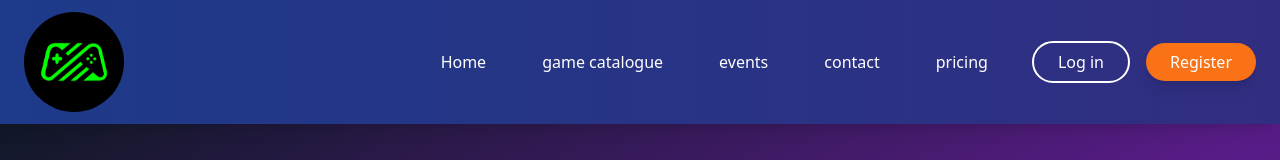
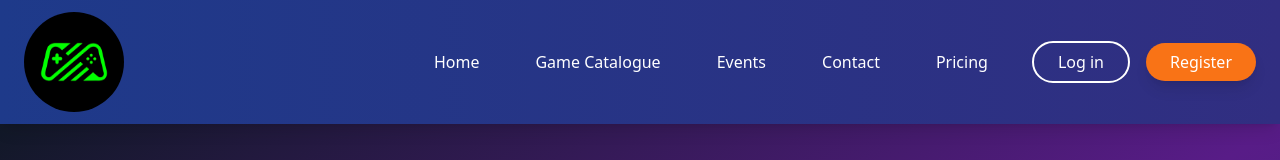
Before and after one commit to PankajPt/Gaming-Cafe-FrontEnd, a React (Vite) app: page /login in a window 1280 px wide. Shown: the top 160 px of the page. Built offline with nearby package versions, Linux system fonts and the light colour scheme.

Commit message:
cosmatic changes

```diff
--- a/src/components/Footer/Footer.jsx
+++ b/src/components/Footer/Footer.jsx
@@ -22,7 +22,7 @@ export default function Footer() {
                                     </Link>
                                 </li>
                                 <li>
-                                    <Link to="/about" className="hover:underline">
+                                    <Link to="/contact" className="hover:underline">
                                         About
                                     </Link>
                                 </li>
--- a/src/components/Header/Header.jsx
+++ b/src/components/Header/Header.jsx
@@ -72,7 +72,7 @@ export default function Header() {
                       after:bg-orange-400 after:transition-all after:duration-300 hover:after:w-full`
                     }
                   >
-                    {path === '/' ? 'Home' : path.slice(1).replace('-', ' ')}
+                    {path === '/' ? 'Home' : path.slice(1).replace(/-/g, ' ').replace(/\b\w/g, c => c.toUpperCase())}
                   </NavLink>
                 </li>
               ))}
--- a/src/pages/Admin/UserManagement.jsx
+++ b/src/pages/Admin/UserManagement.jsx
@@ -154,7 +154,8 @@ const UserManagement = () => {
                 <MdPeople className="text-4xl" /> User Management
             </h2>
             {success && <div className="text-center text-green-500 font-bold mb-4">{success}</div>}
-            <div className="overflow-x-auto rounded-xl shadow-inner">
+            {/* <div className="overflow-x-auto rounded-xl shadow-inner"> */}
+            <div className="overflow-x-auto overflow-y-auto max-h-96 rounded-xl shadow-inner">
                 <table className="w-full">
                     <thead className="bg-blue-50">
                         <tr>
```
